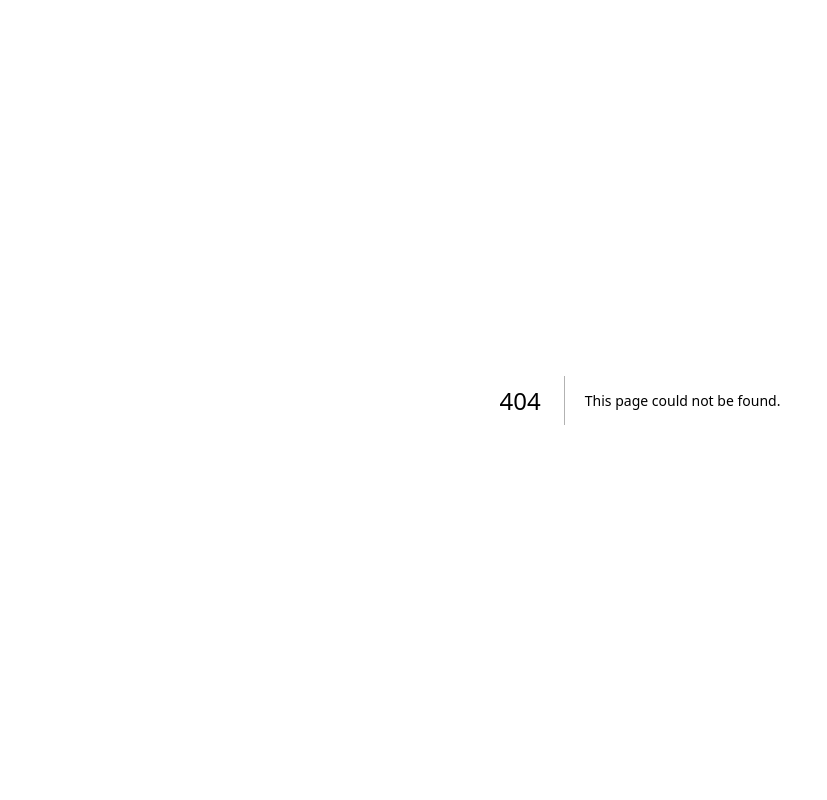
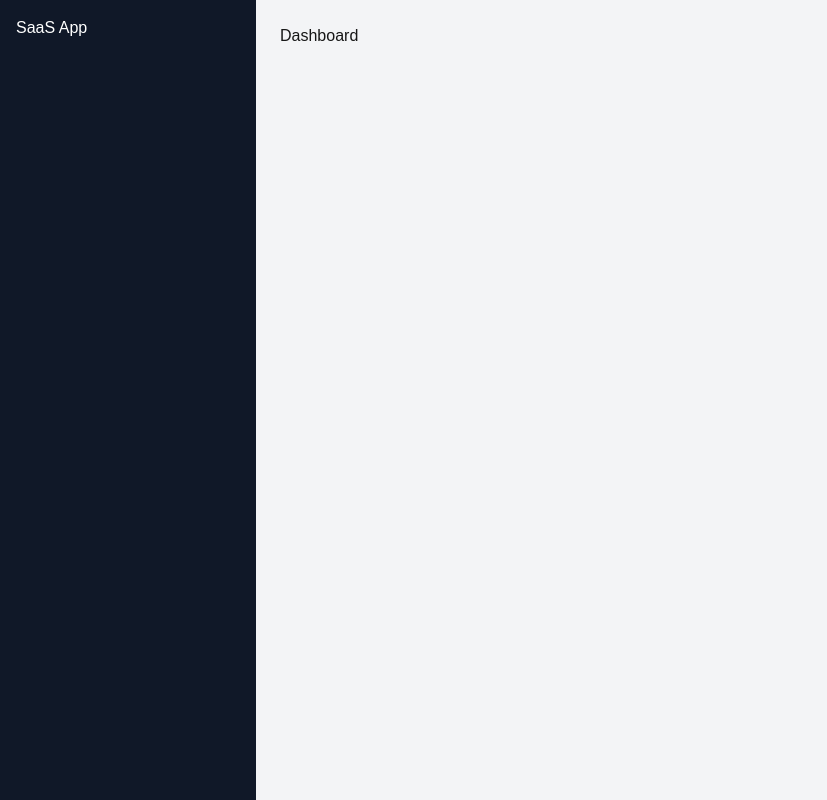
Before and after one commit to lalman-dev/saas-dashboard, a Next.js app: page /dashboard in a window 1280 px wide. Before the commit this address had no page. Shown: the whole page, without its empty margins (0-827 px from the left). Built offline with nearby package versions, Linux system fonts and the light colour scheme; sample sign-in values are in the browser's storage.

Commit message:
feat: protect dashboard routes with authentication check and redirect

```diff
--- /dev/null
+++ b/app/(dashboard)/dashboard/page.tsx
@@ -0,0 +1,3 @@
+export default function DashboardPage() {
+  return <div>Dashboard</div>;
+}
```
